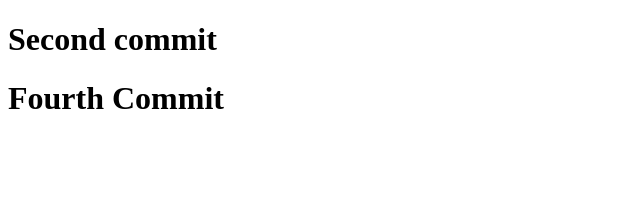
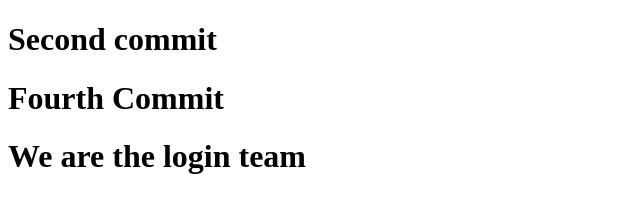
Before and after one commit to Nitsin/hotstar-demo, a plain HTML site: page index.html in a window 1280 px wide. Shown: the whole page, without its empty margins (0-640 px from the left). Drawn offline with Linux system fonts and the light colour scheme.

Commit message:
First slave commit

```diff
--- a/index.html
+++ b/index.html
@@ -8,5 +8,7 @@
 	<h1>Second commit</h1>
 	<h1>Fourth Commit</h1>
 
+	<h1>We are the login team</h1>
+
 </body>
 </html>
```
